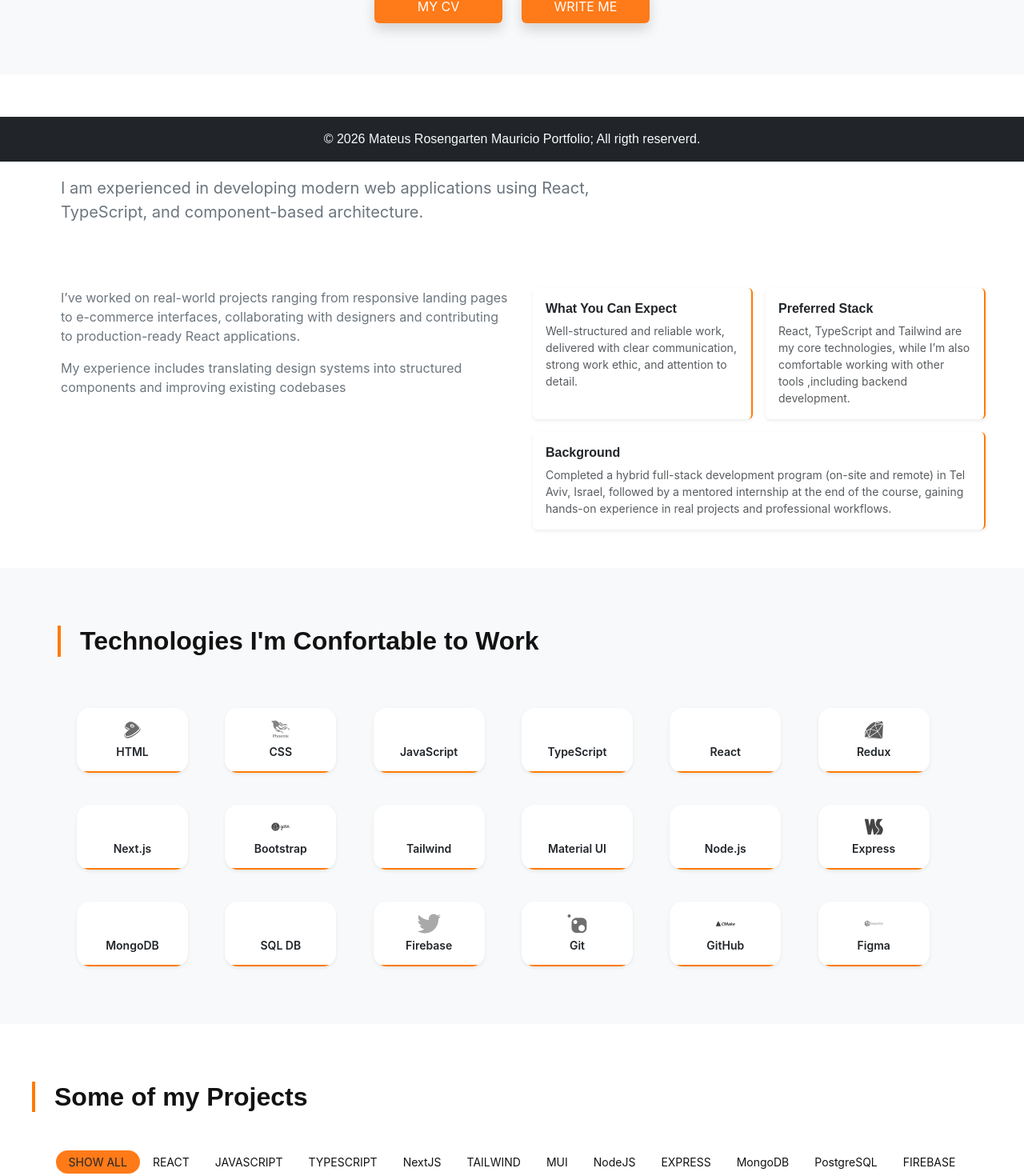
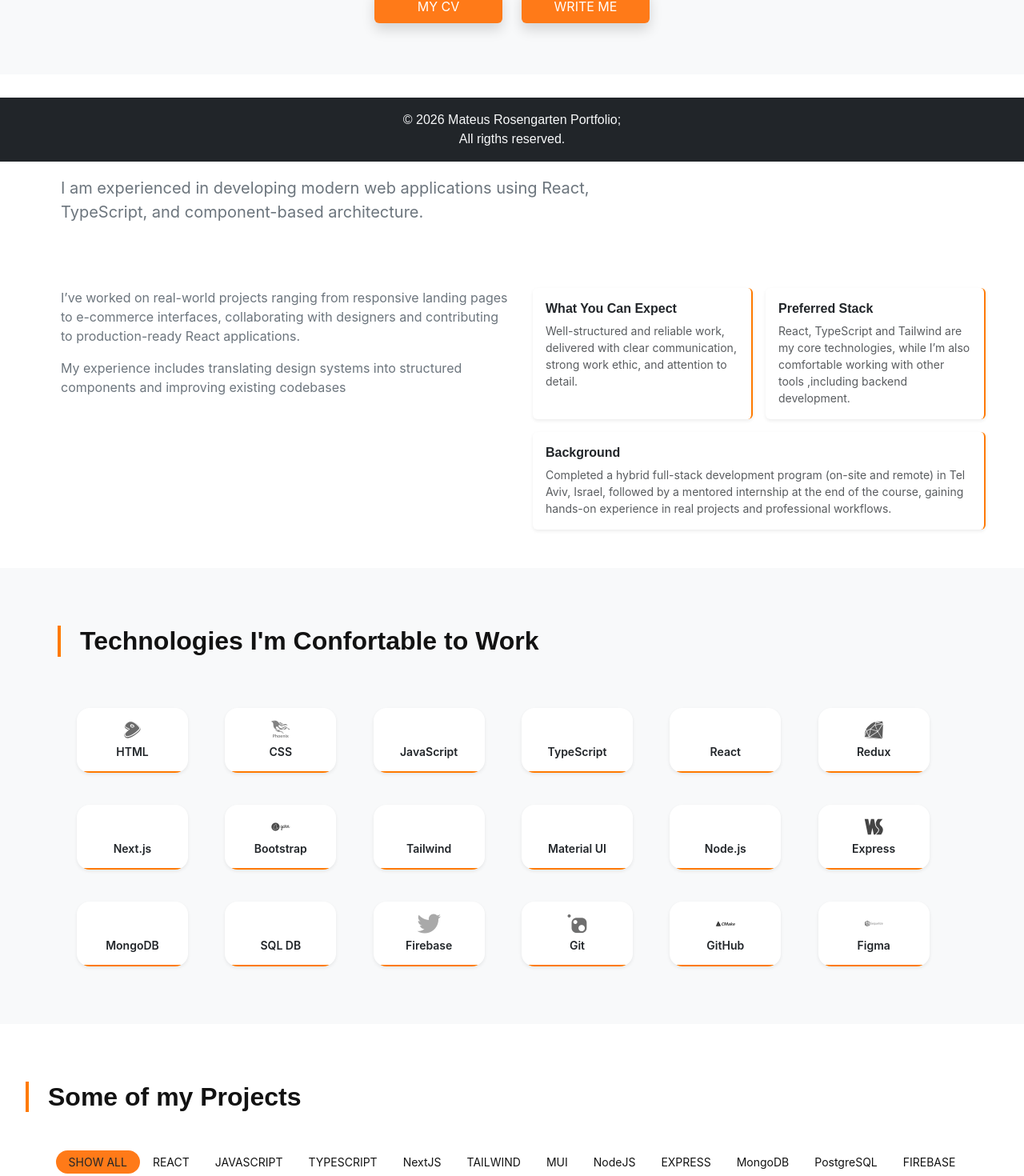
Before and after one commit to Mateus1rosengarten/myPortfolio, a React (Create React App) app: page / in a window 1280 px wide. Shown: the part 598-2068 px from the top of the page at 80% size. Built offline with nearby package versions, Linux system fonts and the light colour scheme.

Commit message:
refactor: change contact text in mobile version

```diff
--- a/src/components/footer.jsx
+++ b/src/components/footer.jsx
@@ -16,8 +16,8 @@ function Footer() {
             !itsDark ? "text-light" : "text-dark"
           } p-3 font-primary`}
         >
-          &copy; {dateNow} Mateus Rosengarten Mauricio Portfolio; All rigth
-          reserverd.
+          &copy; {dateNow} Mateus Rosengarten Portfolio;<br></br> All rigths
+          reserved.
         </div>
       </MDBFooter>
     </>
--- a/src/views/contact.jsx
+++ b/src/views/contact.jsx
@@ -13,7 +13,7 @@ const Contact = () => {
 
             <p className="text-surface sm:fs-5 mb-4 font-secondary">
               I’m always open to discussing new projects, creative ideas, or
-              opportunities to be part of your vision.
+              opportunities.
             </p>
 
             <p className="fw-semibold fs-5 mb-2 font-primary">
--- a/src/views/projects.jsx
+++ b/src/views/projects.jsx
@@ -56,9 +56,9 @@ function Projects() {
     });
 
   return (
-    <section id="projects" className="bg-main text-main py-5">
+    <section id="projects" className="bg-main text-main py-5 sm:ms-1">
       <div className="px-sm-3">
-        <h2 className="fw-bold mb-4 font-primary border-start border-4 mt-4 ms-4 ps-2 ps-sm-4 border-brand">
+        <h2 className="fw-bold mb-4 font-primary border-start border-4 mt-4 ms-3 sm:ms-5 ps-2 ps-sm-4 border-brand">
           Some of my Projects
         </h2>
         <div
```
